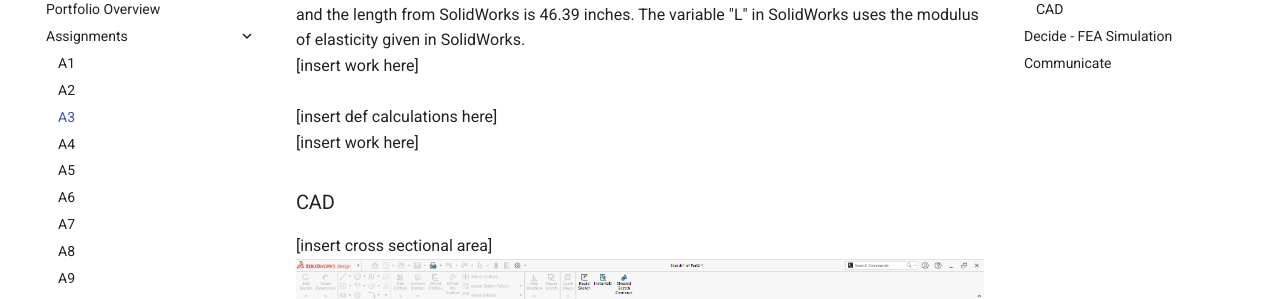
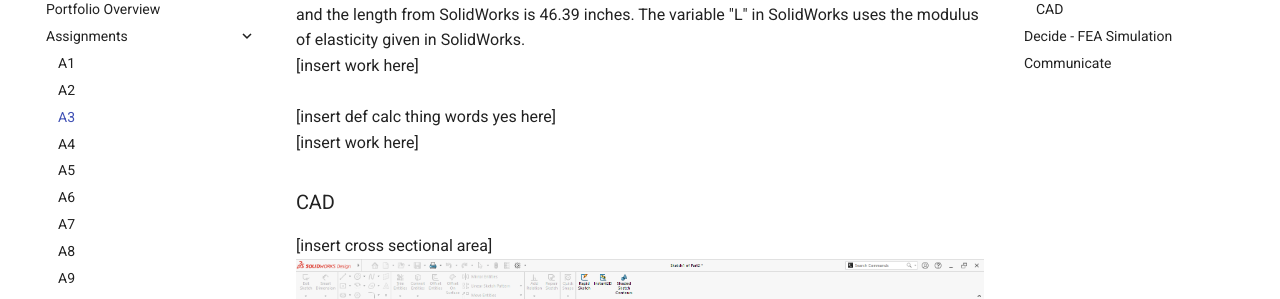
Before and after one commit to ajchiocca/megr2157-portfolio, an MkDocs documentation site: the page built from docs/assignments/A03/index.md, in a window 1280 px wide and 900 px high, scrolled down 639 px. Shown: the part 153-452 px from the top of the window. Built offline with MkDocs 1.6.1 and Material for MkDocs 9.7.7, drawn with Linux system fonts in a browser that asks for light colours.

Commit message:
Update index.md

```diff
--- a/docs/assignments/A03/index.md
+++ b/docs/assignments/A03/index.md
@@ -11,7 +11,7 @@ I've chosen the applied force to be 400 pounds, the diameter of the cross sectio
 [insert work here]
 <br>
 <br>
-[insert def calculations here]
+[insert def calc thing words yes here]
 <br>
 [insert work here]
 
```
